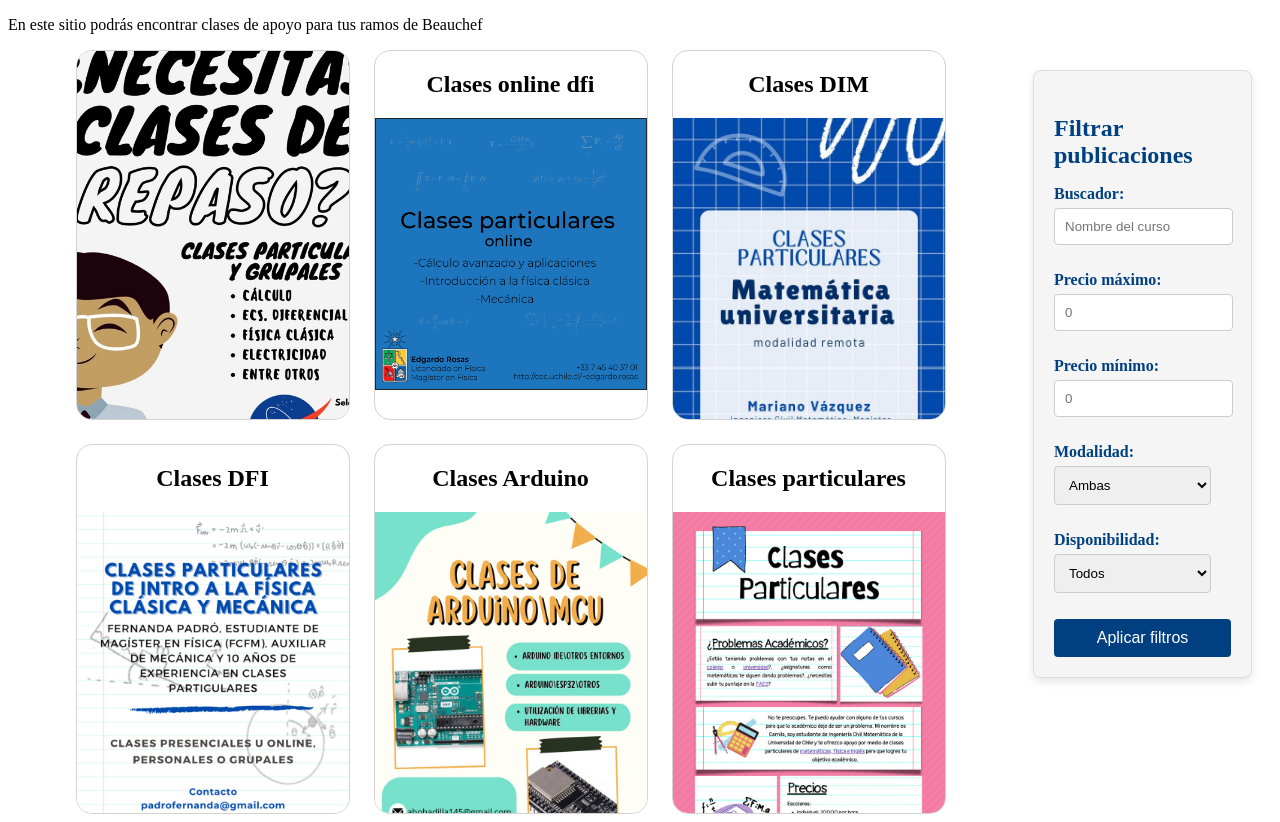
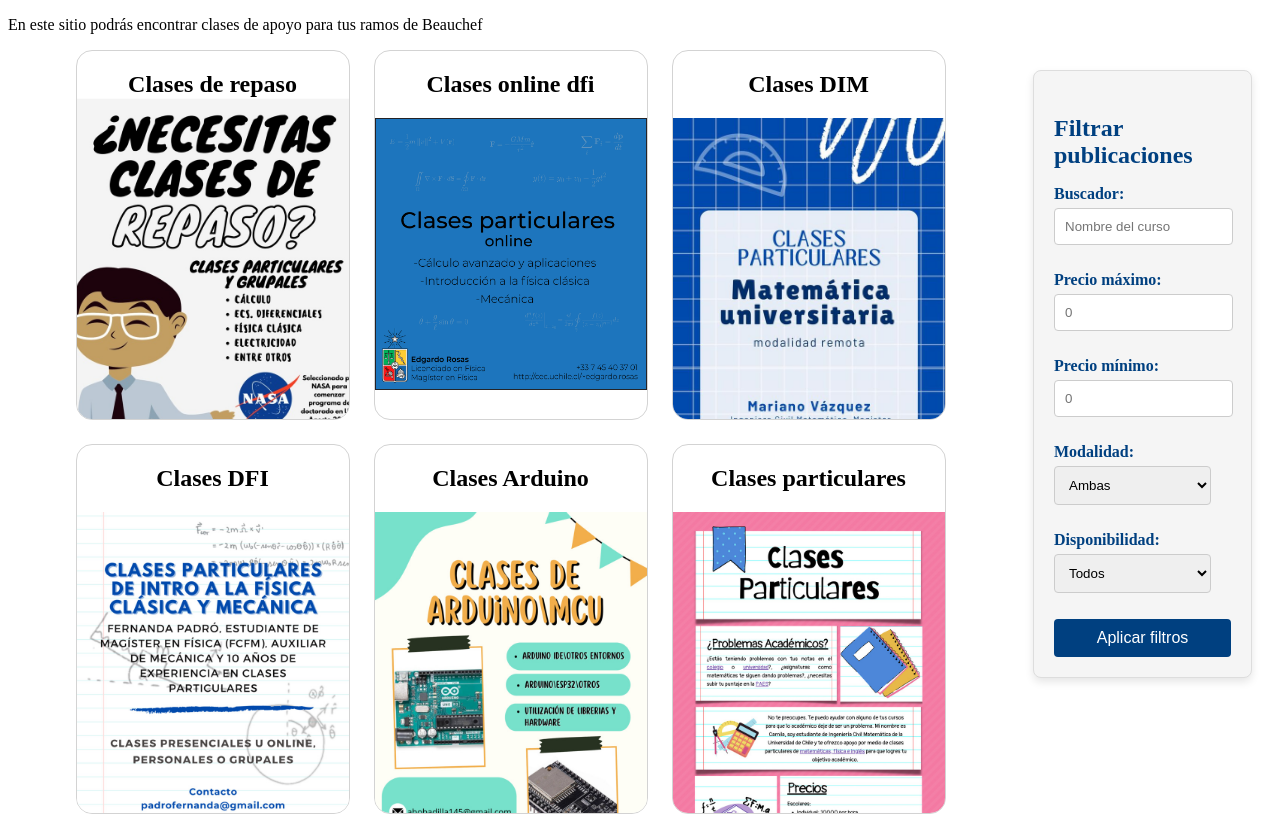
Before and after one commit to DCC-CC4401/2024-1-CC4401-1-grupo-6, a Django app: page / in a window 1280 px wide, with the pointer over the restyled element. Shown: the part 93-915 px from the top of the page. Run offline with Django 5.2, Linux system fonts and the light colour scheme; data comes from the database, SQL or seed files in the repository.

Commit message:
FIX: poster animation

```diff
--- a/aprende_beauchef/baseapp/static/css/index.css
+++ b/aprende_beauchef/baseapp/static/css/index.css
@@ -78,7 +78,7 @@
 }
 
 .poster article:hover img {
-  transform: scale(1.5);
+  transform: scale(1.1);
 }
 
 .container-poster{
```
